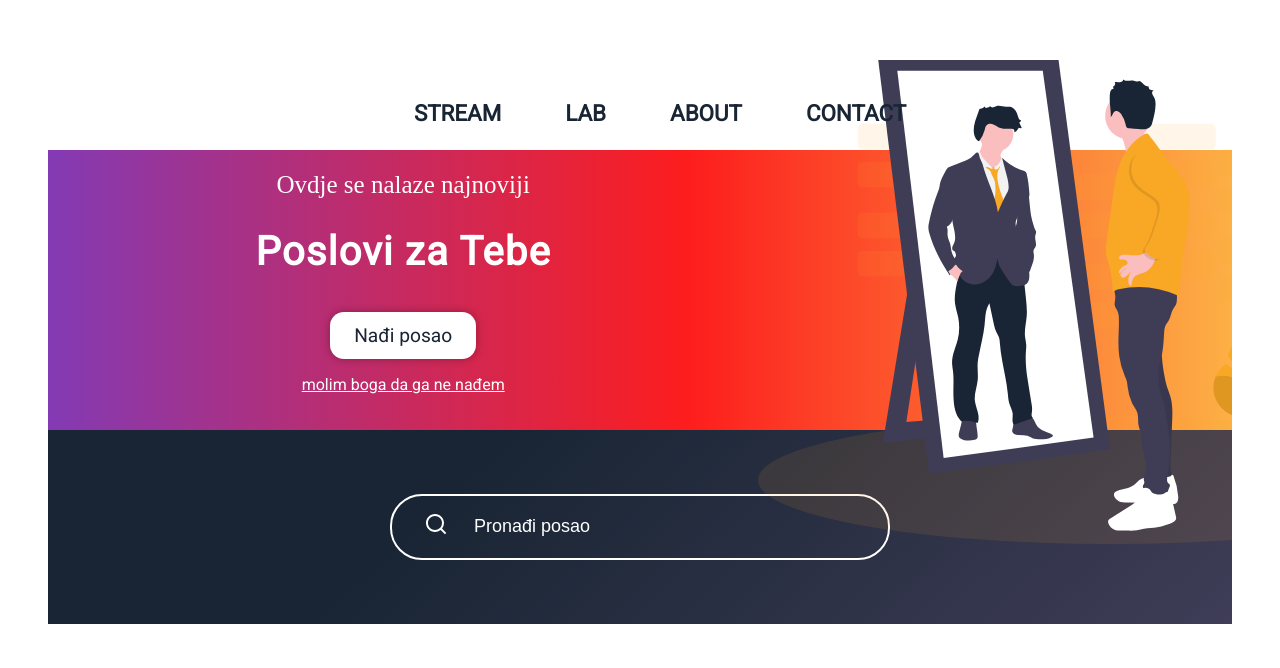
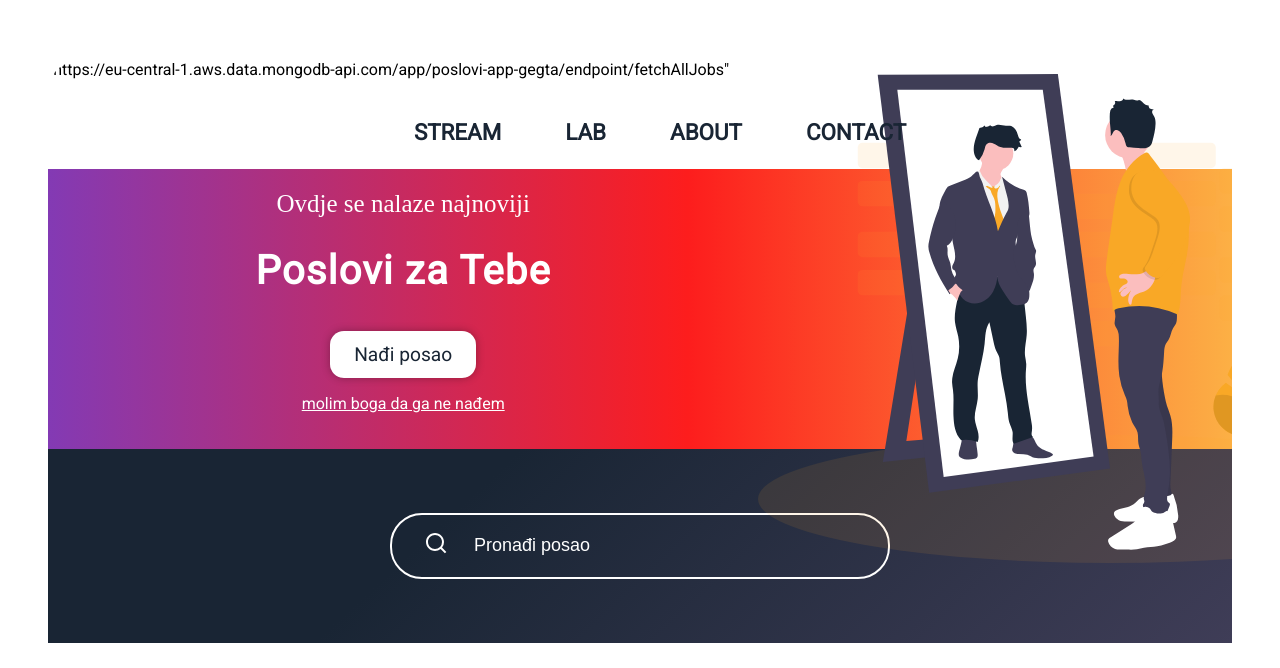
Before and after one commit to belforto/dentist-app, a Next.js app: page / in a window 1280 px wide. Shown: the part 132-800 px from the top of the page. Built offline with nearby package versions, Linux system fonts and the light colour scheme; a web font is replaced by a local one.

Commit message:
endpoints

```diff
--- /dev/null
+++ b/components/util/Endpoints.tsx
@@ -0,0 +1 @@
+export const FETCH_ALL_JOBS_URL='https://eu-central-1.aws.data.mongodb-api.com/app/poslovi-app-gegta/endpoint/fetchAllJobs';
--- a/pages/index.tsx
+++ b/pages/index.tsx
@@ -8,12 +8,14 @@ import Hero from "../components/hero";
 import Search from "../components/search";
 import Card from "../components/card";
 import Footer from "../components/footer";
+import { FETCH_ALL_JOBS_URL } from "../components/util/Endpoints";
 
 
 const Home: NextPage = () => {
   return (
     <div className={styles.container}>
       <div className={styles.darkContainer}>
+        {JSON.stringify(FETCH_ALL_JOBS_URL)}
         <Categories />
         <Hero />
         <Search />
```
